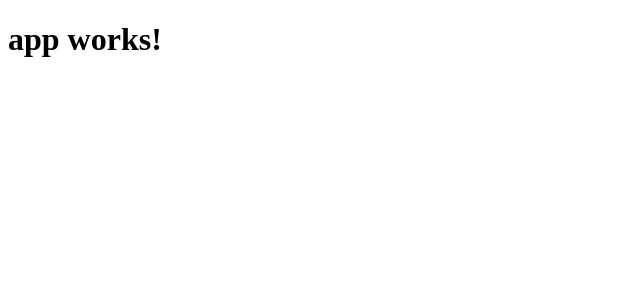
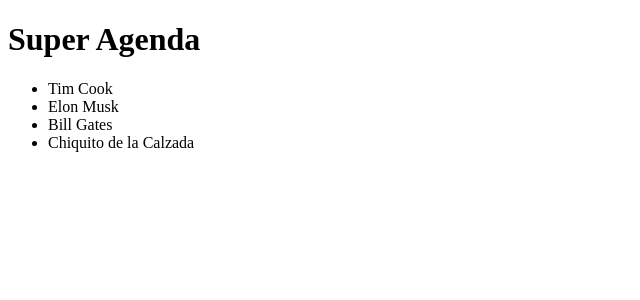
Before and after one commit to JoseAntpr/agendaAngular2, an Angular app: page / in a window 1280 px wide. Shown: the top 300 px of the page, without its empty margins (0-640 px from the left). Built offline with nearby package versions, Linux system fonts and the light colour scheme.

Commit message:
add contactos services and app componented updated

```diff
--- a/src/app/app.component.html
+++ b/src/app/app.component.html
@@ -1,3 +1,14 @@
 <h1>
-  {{title}}
+  <!-- Cuando utilizamos {{}} estamos sincronizando la vista desde el modelo-->
+  {{_title}}
+
 </h1>
+<!--
+  Para instanciar un componente indicamos una etiqueta HTML que responda al selector definido
+  en ese componente. Para enlazar datos en dicho componente (Padre > Hijo), los pasamos en los
+  atributos decorados con 'Input'. Para suscribirnos a eventos de dicho componente (Hijo > Padre),
+  marcamos el atributo decorado con 'Output' entre paréntesis y asignamos un manejador; los
+  argumentos del evento vienen dados en '$event'. Por último, si queremos evaluar una expresión
+  previamente a su asignación como valor de un atributo, marcamos dicho atributo entre corchetes.
+-->
+<lista-contactos [contactos]="_contactos" (contactoSeleccionado)="mostrarContactoSeleccionado($event)"></lista-contactos>
--- a/src/app/app.component.ts
+++ b/src/app/app.component.ts
@@ -1,10 +1,42 @@
-import { Component } from '@angular/core';
+import { Component, OnInit } from '@angular/core';
+
+import {ContactosService} from './contactos.service';
+
 
 @Component({
+  //Selector CSS del elemento donde se instanciará el componente
   selector: 'app-root',
+  //Ruta al template corresponde al componente
   templateUrl: './app.component.html',
+  // Ruta al CSS correspondiente al componente
   styleUrls: ['./app.component.css']
 })
-export class AppComponent {
-  title = 'app works!';
+export class AppComponent implements OnInit {
+  /* Los atributos de clase no necesitan ser definidos con 'let'.
+  Aunque los atributos se marquen como privado, siguen siendo
+  visibles en el template */
+  private _title: string ;
+  private _contactos: string[];
+
+
+//Para hacer una inyección de dependencias debemos indicar en el constructor
+//de una clase un parametro tipado precisamente con el servicio que queremos usar.
+//Además debemos añadir siempre el modificador de acceso.
+  constructor(private _contactosService: ContactosService){
+
+  }
+
+  /*Este método es de obligatoria implementación cuando usamos la interfaz OnInit.
+  Puesto que no retorna nada, podemos anotarlo como 'void'. Este método se ejecuta al instanciarse la clase
+  'AppComponent'*/
+  ngOnInit(): void {
+    this._title = 'Super Agenda'
+    this._contactos = this._contactosService.obtenerContactos();
+  }
+
+
+  // Este manejador se encarga de mostrar un mensaje con el contacto indicado.
+  mostrarContactoSeleccionado(contacto: string): void {
+    alert(contacto);
+  }
 }
--- /dev/null
+++ b/src/app/contactos.service.ts
@@ -0,0 +1,19 @@
+import { Injectable } from '@angular/core';
+
+//Una clase decorada con 'Injectable' se comporta como un servicio. Este decorador hace posible
+// que el servicio pueda inyectarse como dependencia en otras clases.
+@Injectable()
+export class ContactosService {
+
+//Obtiene una colección de contactos
+  obtenerContactos(): string[] {
+    return [
+      "Tim Cook",
+      "Elon Musk",
+      "Bill Gates",
+      "Chiquito de la Calzada"
+    ];
+
+  }
+
+}
--- /dev/null
+++ b/src/app/lista-contactos/lista-contactos.component.css
@@ -0,0 +1,5 @@
+
+
+.verde{
+    background: olivedrab;
+}
--- /dev/null
+++ b/src/app/lista-contactos/lista-contactos.component.html
@@ -0,0 +1,17 @@
+<ul>
+  <!--
+    Usamos la directiva NgFor para iterar por una colección de items. Por cada iteración se replica
+    el elemento HTML sobre el que se usa la directiva (y toda la jerarquía descendente), y se asigna
+    el item en cuestión en la variable dada (let item of colection).
+  -->
+  <li *ngFor="let contacto of contactos">
+    <!--
+      Por cada contacto, pintamos un elemento <span> con su nombre. Además, nos suscribimos al
+      evento click de cada elemento <span> para habilitar la notificación de contacto seleccionado
+      al componente padre.
+    -->
+    <span (click)="notificarContactoSeleccionado(contacto)">
+      {{contacto}}
+    </span>
+  </li>
+</ul>
--- /dev/null
+++ b/src/app/lista-contactos/lista-contactos.component.ts
@@ -0,0 +1,33 @@
+import { Component, OnInit, Input, EventEmitter, Output} from '@angular/core';
+
+@Component({
+  selector: 'lista-contactos',
+  templateUrl: './lista-contactos.component.html',
+  styleUrls: ['./lista-contactos.component.css']
+})
+export class ListaContactosComponent implements OnInit {
+
+// Con el decorador 'Input' exponemos un atributo al componente padre para que pueda pasarnos datos (Padre > Hijo).
+  @Input() contactos: string[];
+
+ /*
+  Con el decorador 'Output' exponemos un atributo al componente padre para que pueda suscribirse
+  a eventos que ocurran en este componente (Hijo > Padre). Puesto que la comunicación en este
+  sentido se realiza a través de eventos, este atributo debe ser un 'EventEmitter'.
+  */
+  @Output() contactoSeleccionado: EventEmitter<string>;
+
+
+  constructor() {
+    this.contactoSeleccionado = new EventEmitter<string>();
+   }
+
+  ngOnInit() {
+  }
+  // Este manejador se encarga de notificar al componente padre el contacto indicado.
+  notificarContactoSeleccionado(contacto: string): void {
+      // Para notificar, basta con ejecutar la función 'emit' del atributo 'EventEmitter'.
+    this.contactoSeleccionado.emit(contacto);
+  }
+
+}
```
Also changed, not shown: src/app/app.module.ts (+5 -2 lines), 2 other files (tests, documents, lock files or other folders).
